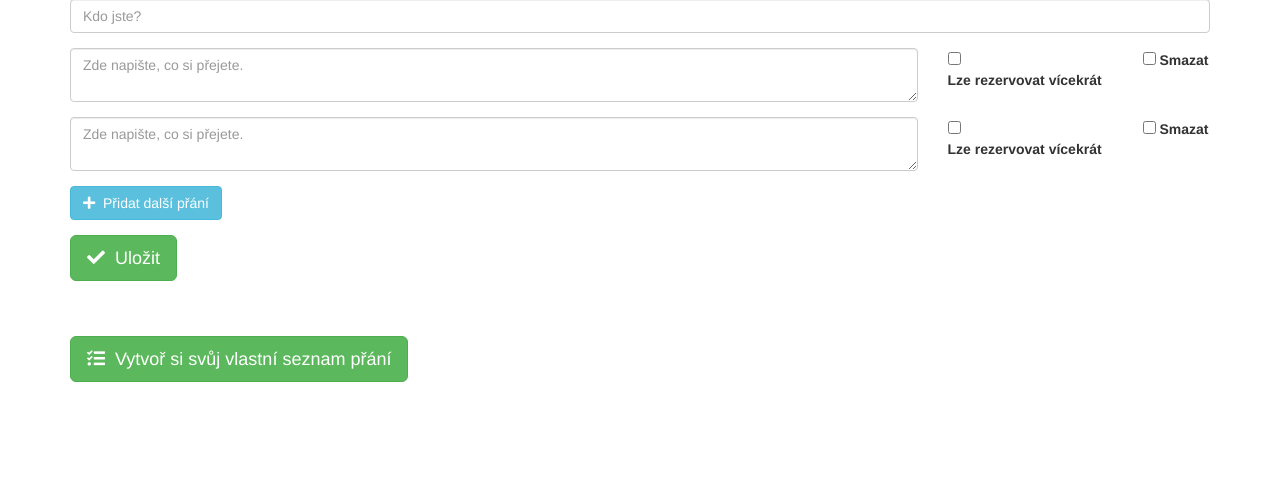
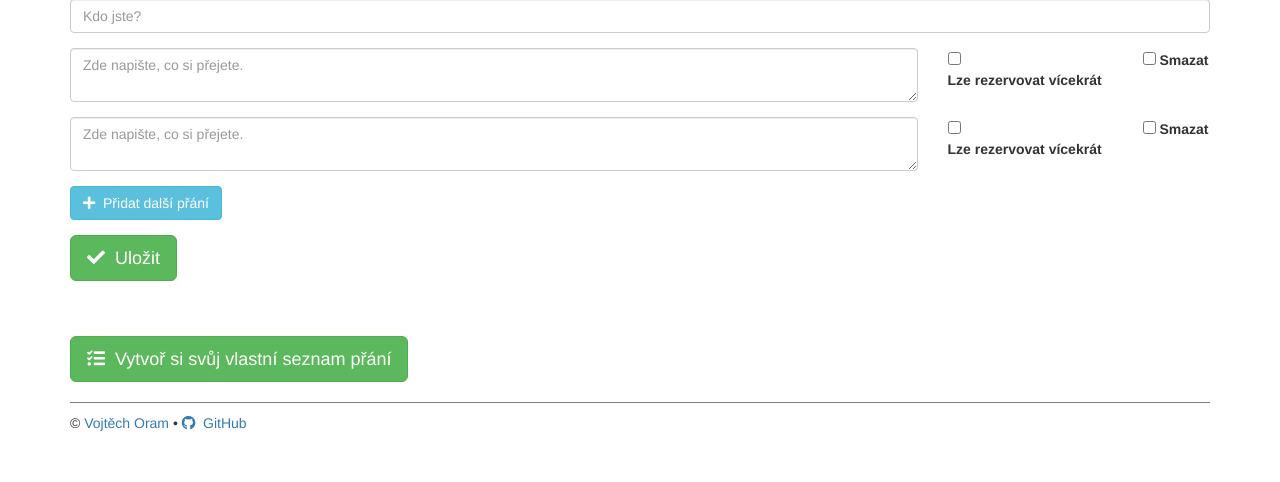
Before and after one commit to flaiming/simple-wishlist, a Django app: page / in a window 1280 px wide. Shown: the part 91-573 px from the top of the page. Run offline with Django 3.2, Linux system fonts and the light colour scheme; some libraries are stand-ins or nearby versions.

Commit message:
added footer

```diff
--- a/wishlist/templates/wishlist/base.html
+++ b/wishlist/templates/wishlist/base.html
@@ -30,11 +30,16 @@
         {% endif %}
         {%block content%}{%endblock%}
 
-        <!-- Scripts queries -->
-        <script src="{% static "wishlist/js/jquery.min.js" %}"></script>
-        <script src="{% static "wishlist/js/jquery.cookie.js" %}"></script>
-        <script src="{% static "wishlist/js/boostrap.min.js" %}"></script>
-        {%block extrajs%}{%endblock%}
+        <footer class="footer" style="border-top: 1px solid grey; padding-top: 10px; margin-top: 20px;">
+            &copy; <a href="https://oram.cz/">Vojtěch Oram</a> &bull;
+            <a href="https://github.com/flaiming/simple-wishlist" target="_blank"><i class="fab fa-github"></i>&nbsp; GitHub</a>
+        </footer>
     </div>
+
+    <!-- Scripts queries -->
+    <script src="{% static "wishlist/js/jquery.min.js" %}"></script>
+    <script src="{% static "wishlist/js/jquery.cookie.js" %}"></script>
+    <script src="{% static "wishlist/js/boostrap.min.js" %}"></script>
+    {%block extrajs%}{%endblock%}
 </body>
 </html>
--- a/wishlist/templates/wishlist/wishlist.html
+++ b/wishlist/templates/wishlist/wishlist.html
@@ -73,7 +73,7 @@
 
     <br />
     <br />
-    <a href="{%url "wishlist-home"%}" class="btn btn-success btn-lg"><i class="fas fa-tasks"></i>&nbsp; Vytvoř si svůj vlastní seznam přání</a>
+    <a href="{%url "wishlist-home"%}" class="btn btn-success btn-lg" target="_blank"><i class="fas fa-tasks"></i>&nbsp; Vytvoř si svůj vlastní seznam přání</a>
 {%endblock%}
 
 {%block extrajs%}
```
